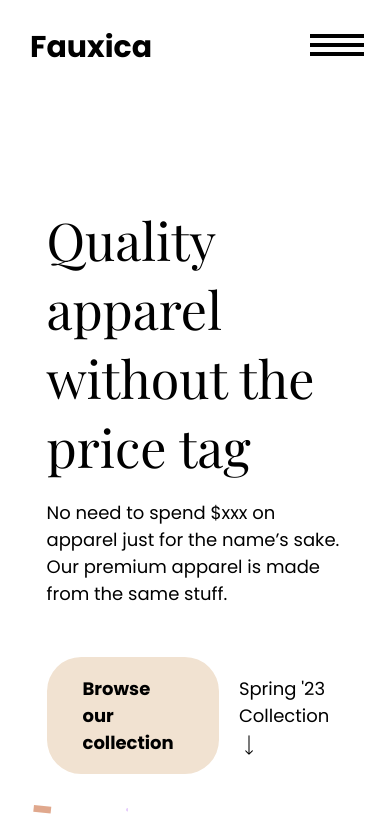
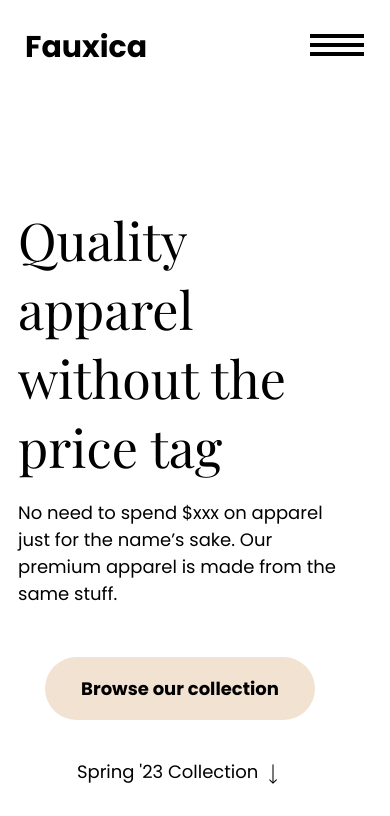
Before and after one commit to Sapientia01/Fauxica, a plain HTML site: page index.html in a window 390 px wide. Shown: the top 816 px of the page. Drawn offline with nearby package versions, Linux system fonts and the light colour scheme.

Commit message:
Update style.css

```diff
--- a/style.css
+++ b/style.css
@@ -5,7 +5,7 @@ html {
 body {
   margin: 0;
   font-family: "Poppins";
-  padding: 0 30px;
+  padding: 0 30px 50px 0;
 }
 
 .wrapper {
@@ -19,6 +19,7 @@ header {
   display: flex;
   justify-content: space-between;
   align-items: center;
+  padding-left: 25px;
 }
 h2 {
   font-size: 3rem;
@@ -366,6 +367,10 @@ main {
 }
 
 @media (max-width: 500px) {
+  .cta-btns {
+    flex-direction: column;
+    align-items: center;
+  }
   .right-col {
     grid-template-rows: 250px 250px 250px;
     grid-template-columns: 1fr;
```
